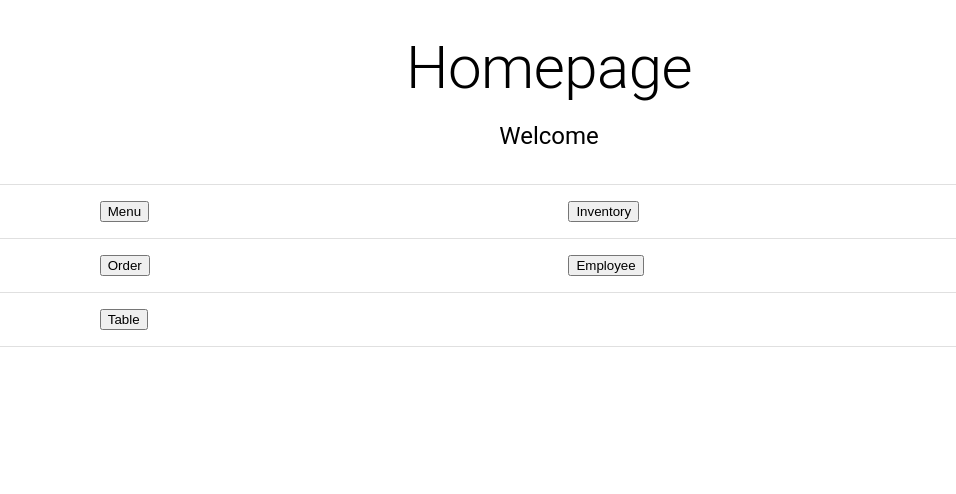
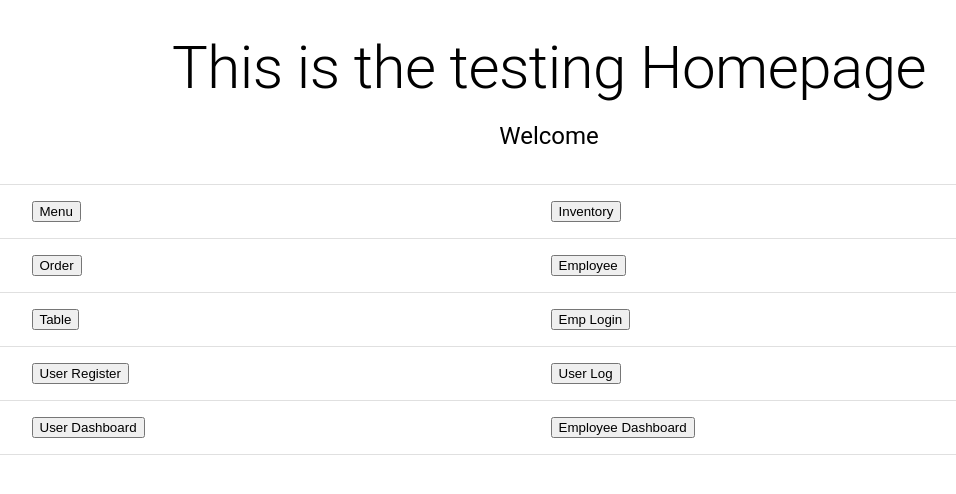
Before and after one commit to NaVindu0315/PUSL3120-FullStack-Group-01, a React (Create React App) app in the folder dwanp-frontend/: page /testhome in a window 1280 px wide. Shown: the top 494 px of the page, without its empty margins (91-1047 px from the left). Built offline with nearby package versions, Linux system fonts and the light colour scheme.

Commit message:
testing home set

```diff
--- a/dwanp-frontend/src/Homepage2.js
+++ b/dwanp-frontend/src/Homepage2.js
@@ -13,7 +13,7 @@ const Homepage = ({ props }) => {
         <Container maxWidth="xl">
             <Box sx={{ display: 'flex', flexDirection: 'column', alignItems: 'center', mt: 4 }}>
                 <Typography variant="h2" component="h1">
-                    Homepage
+                 This is the testing   Homepage
                 </Typography>
                 <Typography variant="h5" sx={{ mt: 2 }}>
                     Welcome
@@ -69,9 +69,31 @@ const Homepage = ({ props }) => {
                                 <TableCell>
                                 <button className="usr-btn" onClick={()=>navigate('/tableview')}>Table</button>
                                 </TableCell>
+                                <TableCell>
+                                <button className="usr-btn" onClick={()=>navigate('/emplog')}>Emp Login</button>
+                                </TableCell>
+                            </TableRow>
+                            <TableRow >
                                 <TableCell></TableCell>
+                                <TableCell>
+                                <button className="usr-btn" onClick={()=>navigate('/userreg')}>User Register</button>
+                                </TableCell>
+                                <TableCell>
+                                <button className="usr-btn" onClick={()=>navigate('/userlog')}>User Log</button>
+                                </TableCell>
                             </TableRow>
 
+
+                            {/**ffith row */}
+                            <TableRow >
+                                <TableCell></TableCell>
+                                <TableCell>
+                                <button className="usr-btn" onClick={()=>navigate('/userdashboard')}>User Dashboard</button>
+                                </TableCell>
+                                <TableCell>
+                                <button className="usr-btn" onClick={()=>navigate('/empdashboard')}>Employee Dashboard</button>
+                                </TableCell>
+                            </TableRow>
                     </TableBody>
                 </Table>
             </Grid>
```
